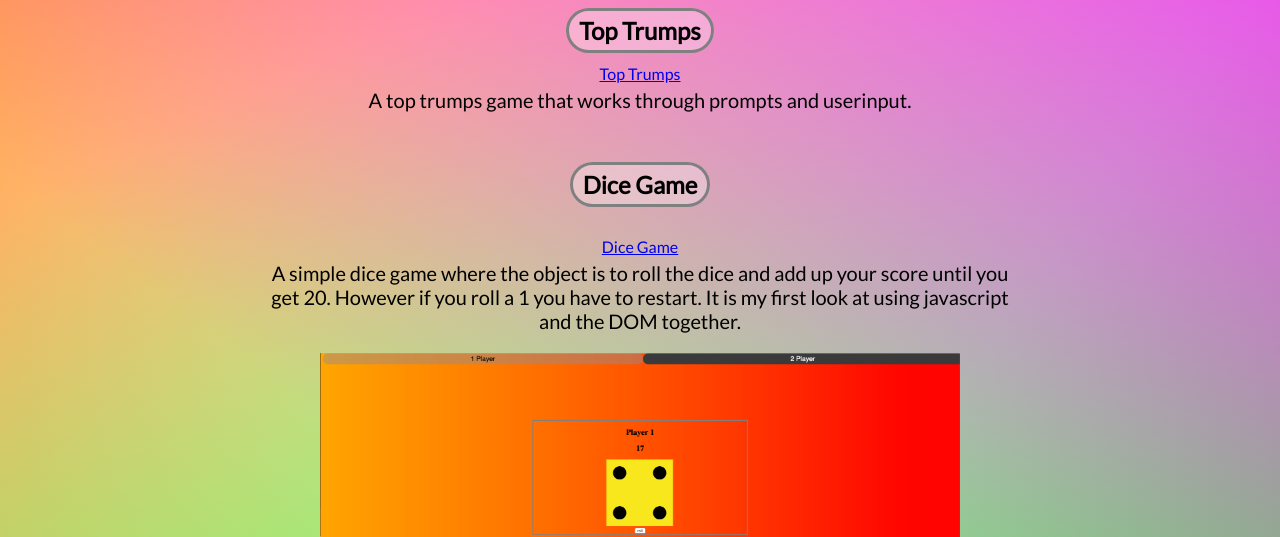
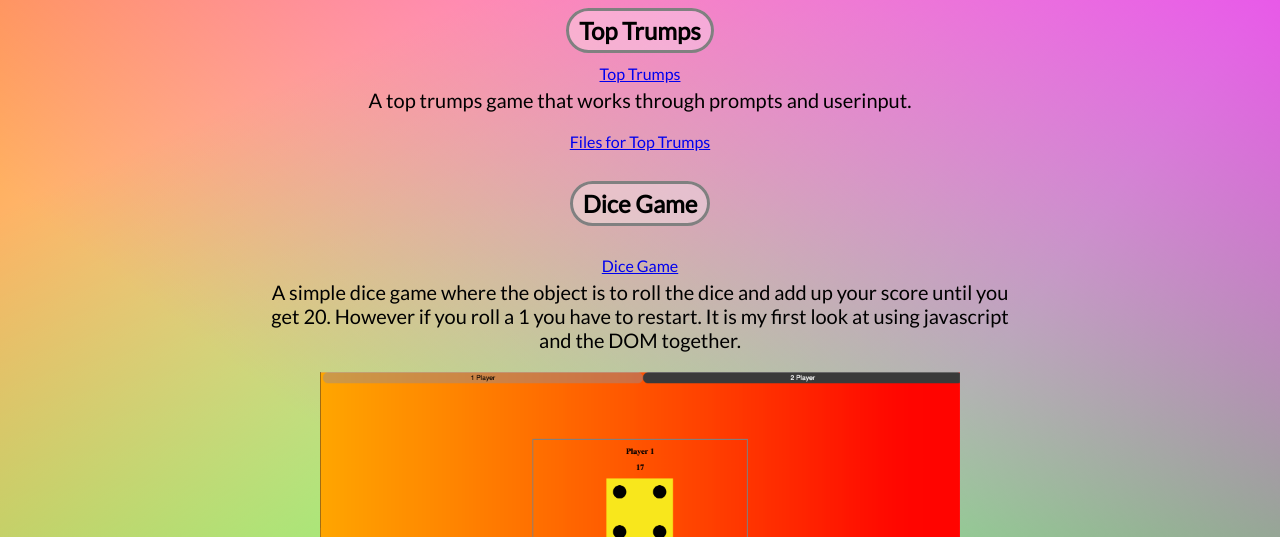
Before and after one commit to LonanRynnPring/LonanRynnPring.github.io, a plain HTML site: page page2.html in a window 1280 px wide. Shown: the part 263-800 px from the top of the page. Drawn offline with Linux system fonts and the light colour scheme.

Commit message:
Updated bio and added link to top trumps files

```diff
--- a/page2.html
+++ b/page2.html
@@ -39,8 +39,9 @@
        <h2>Top Trumps </h2>
        <br>
        <br>
-       <a href="https://lonanrynnpring.github.io/top-trumps/" target=_blank>Top Trumps</a>
+       <a href="https://lonanrynnpring.github.io/top-trumps/" target="_blank">Top Trumps</a>
        <p>A top trumps game that works through prompts and userinput.</p>
+       <a href="https://github.com/LonanRynnPring/top-trumps" target="_blank">Files for Top Trumps</a>
 
     </div>
     <!-- <div id="two"><br><br></div>
```
Also changed, not shown: index.html (+3 -2 lines).
